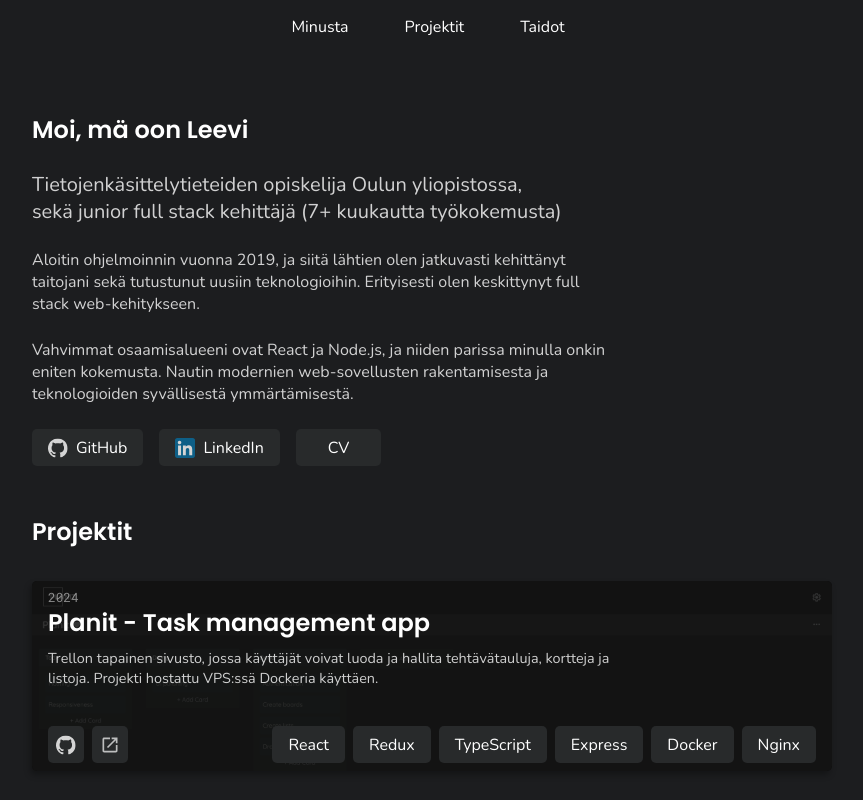
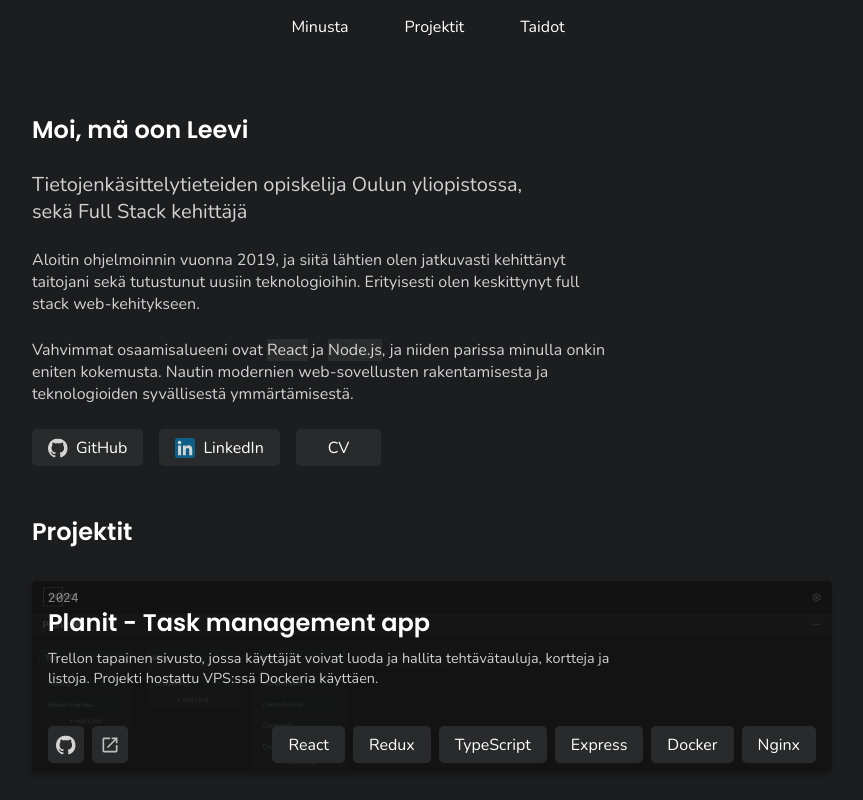
Before and after one commit to leeviko/leevi.dev, a Next.js app: page / in a window 1280 px wide. Shown: the top 800 px of the page, without its empty margins (208-1071 px from the left). Built offline with nearby package versions, Linux system fonts and the light colour scheme.

Commit message:
Little text changes

```diff
--- a/components/About.tsx
+++ b/components/About.tsx
@@ -10,9 +10,7 @@ const About = () => {
         <p className={styles.subtitle}>
           Tietojenkäsittelytieteiden opiskelija Oulun yliopistossa,
         </p>
-        <p className={styles.subtitle}>
-          sekä junior full stack kehittäjä (7+ kuukautta työkokemusta)
-        </p>
+        <p className={styles.subtitle}>sekä Full Stack kehittäjä</p>
       </div>
       <div className={styles.textContainer}>
         <p className={styles.text}>
@@ -21,9 +19,10 @@ const About = () => {
           Erityisesti olen keskittynyt full stack web-kehitykseen.
         </p>
         <p className={styles.text}>
-          Vahvimmat osaamisalueeni ovat React ja Node.js, ja niiden parissa
-          minulla onkin eniten kokemusta. Nautin modernien web-sovellusten
-          rakentamisesta ja teknologioiden syvällisestä ymmärtämisestä.
+          Vahvimmat osaamisalueeni ovat <span>React</span> ja{' '}
+          <span>Node.js</span>, ja niiden parissa minulla onkin eniten
+          kokemusta. Nautin modernien web-sovellusten rakentamisesta ja
+          teknologioiden syvällisestä ymmärtämisestä.
         </p>
       </div>
       <div className={styles.buttons}>
--- a/styles/About.module.css
+++ b/styles/About.module.css
@@ -33,3 +33,7 @@
   padding-left: 2rem;
   padding-right: 2rem;
 }
+
+.text > span {
+  background-color: rgba(58, 60, 61, 0.5);
+}
```
